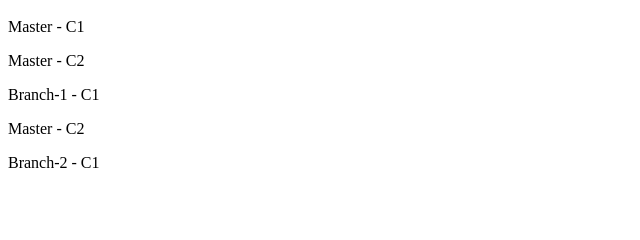
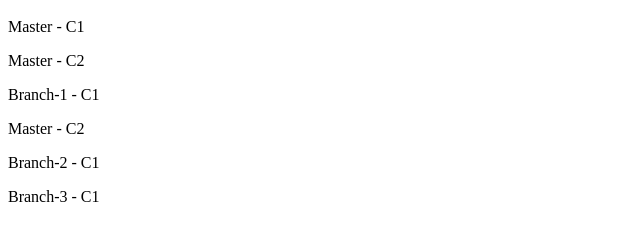
Before and after one commit to Henry2902/gitTestRemote, a plain HTML site: page index.html in a window 1280 px wide. Shown: the part 48-288 px from the top of the page, without its empty margins (0-640 px from the left). Drawn offline with Linux system fonts and the light colour scheme.

Commit message:
Branch-3 c-1

```diff
--- a/index.html
+++ b/index.html
@@ -8,5 +8,7 @@
 		<p>Master  - C2</p>
 
 		<p>Branch-2 - C1</p>
+
+		<p>Branch-3 - C1</p>
 	</body>
 </html>
```
Also changed, not shown: pexels-photo-3408353.jpeg (added).
